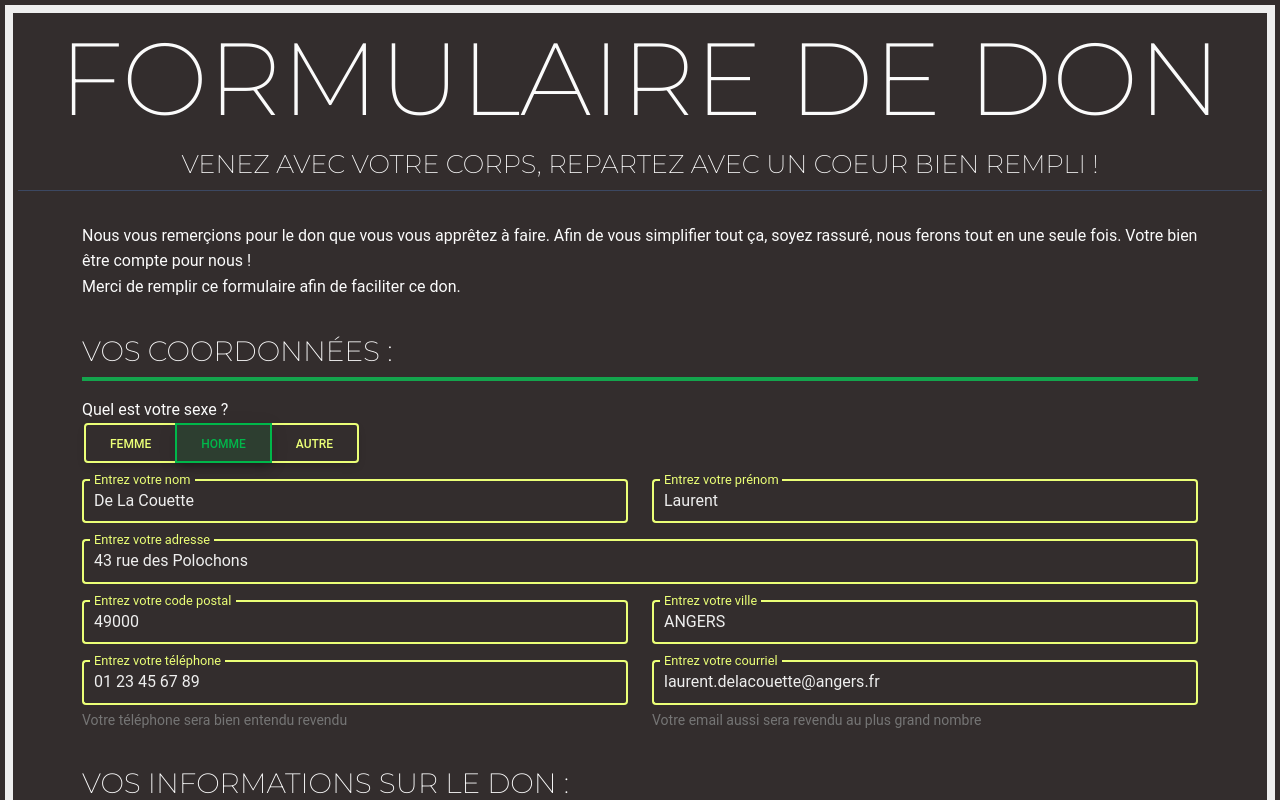
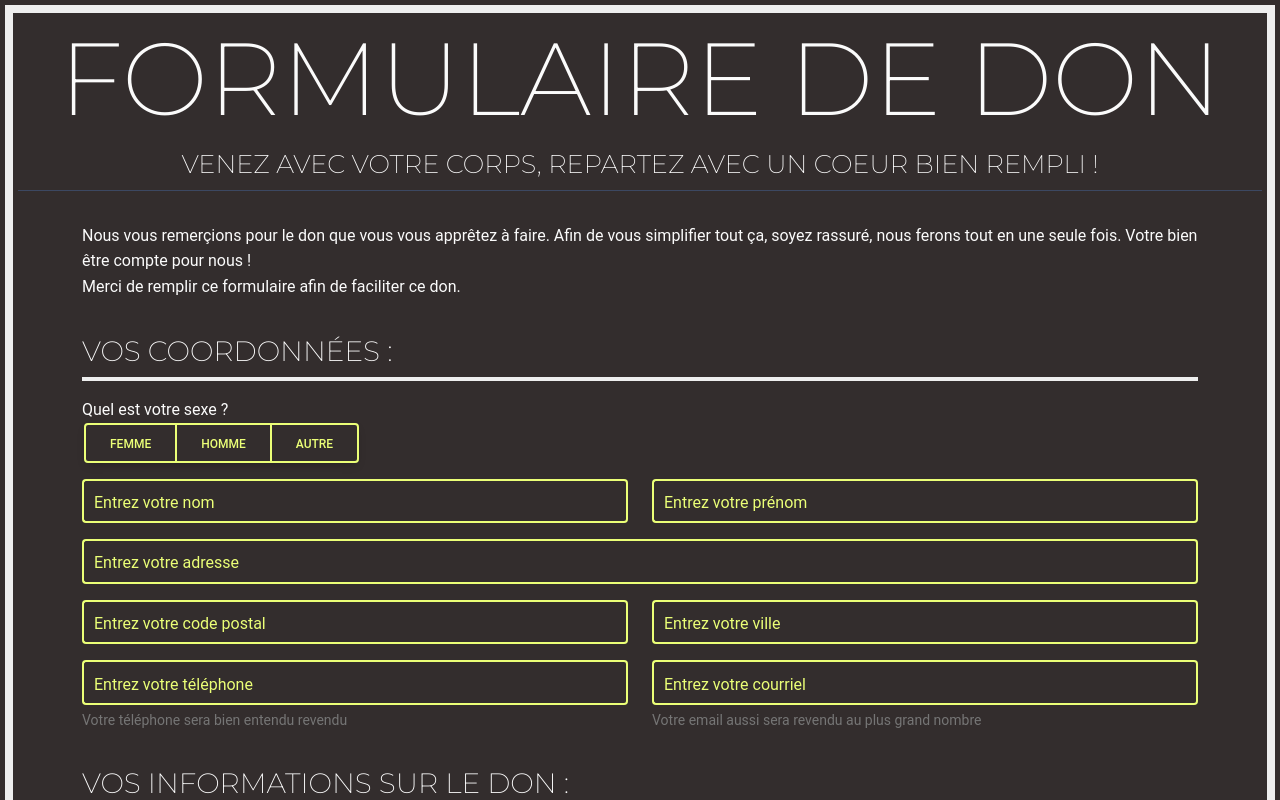
Before and after one commit to Forthtilliath/defi-react-form, a React (Create React App) app: page /form in a window 1280 px wide. Shown: the top 800 px of the page. Built offline with nearby package versions, Linux system fonts and the light colour scheme.

Commit message:
add regex

```diff
--- a/src/App.js
+++ b/src/App.js
@@ -13,7 +13,7 @@ function App() {
   /**
    * POUR SIMPLIFIER LES TESTS
    */
-  const in_dev = true;
+  const in_dev = false;
   const initialeState = in_dev
     ? {
         sexe: "sexe_man",
@@ -52,17 +52,7 @@ function App() {
     setFormValues(initialeState);
   };
 
-  const [errors, setErrors] = useState({
-    sexe: "",
-    lastName: "",
-    firstName: "",
-    addressStreet: "",
-    addressBp: "",
-    addressCity: "",
-    phoneNumber: "",
-    email: "",
-    don: "",
-  });
+  const [errors, setErrors] = useState({});
   const [errorDon, setErrorDon] = useState(false);
 
   useEffect(() => {
@@ -77,6 +67,34 @@ function App() {
   const verifyCoordonnees = (withErrors) => {
     const objErrors = {};
 
+    // Controle des types
+    let regexOnyLetters = /^[A-ZÀ-ÚÄ-Ü]+$/;
+    let regexPhone = /^(?:[\s.-]*\d{2}){5}$/;
+    let regexMail = /^[a-zA-Z0-9._-]+@[a-zA-Z0-9.-]+\.[a-zA-Z]{2,4}$/;
+
+    if (isEmpty(formValues.lastName.toUpperCase().match(regexOnyLetters))) {
+      objErrors.lastName = "Le format du nom n'est pas correct";
+    }
+    if (isEmpty(formValues.firstName.toUpperCase().match(regexOnyLetters))) {
+      objErrors.firstName = "Le format du prénom n'est pas correct";
+    }
+    if (formValues.addressBp.length !== 5) {
+      objErrors.addressBp = "Le format du code postal n'est pas correct";
+    }
+    if (isEmpty(formValues.addressCity.toUpperCase().match(regexOnyLetters))) {
+      objErrors.addressCity = "Le format du nom de la ville n'est pas correct";
+    }
+    if (
+      isEmpty(formValues.phoneNumber.match(regexPhone)) ||
+      formValues.phoneNumber.length !== 14
+    ) {
+      objErrors.phoneNumber = "Le format du téléphone n'est pas correct";
+    }
+    if (isEmpty(formValues.email.match(regexMail))) {
+      objErrors.email = "Le format du mail n'est pas correct";
+    }
+
+    // Controle des champs vides
     if (isEmpty(formValues.sexe))
       objErrors.sexe = "Merci de sélectionner un sexe";
     if (isEmpty(formValues.lastName))
@@ -95,7 +113,7 @@ function App() {
       objErrors.email = "Merci de saisir votre email";
 
     withErrors && setErrors({ ...objErrors });
-    return objErrors !== {};
+    return isEmpty(objErrors);
   };
 
   const verifyInformations = (withErrors) => {
```
